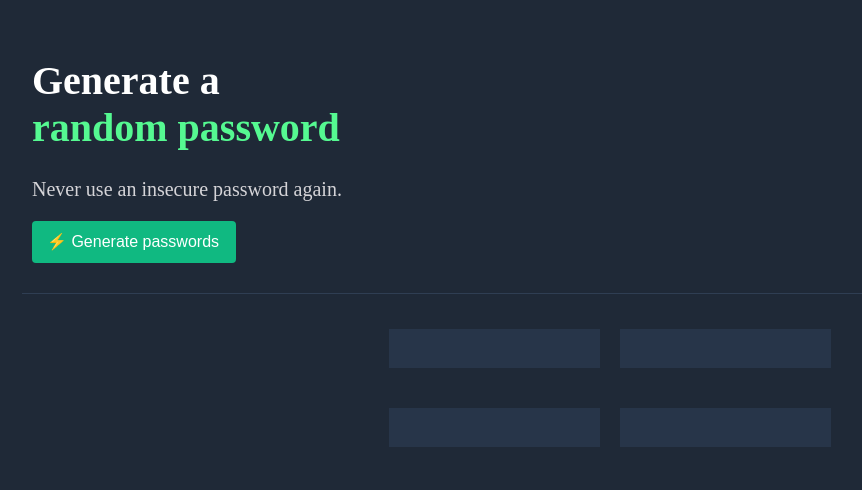
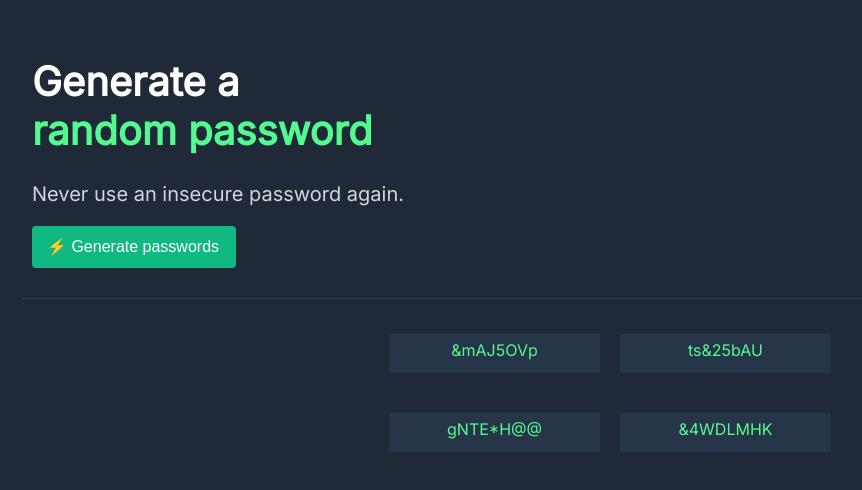
Before and after one commit to mohankrishna99/password-genrator, a plain HTML site: page index.html in a window 1280 px wide. Both pictures are taken after a click on the button "⚡ Generate passwords". Shown: the whole page, without its empty margins (30-892 px from the left). Drawn offline with Linux system fonts and the light colour scheme.

Commit message:
update
added image for unpopulated state,

```diff
--- a/index.html
+++ b/index.html
@@ -10,22 +10,21 @@
         <p>Never use an insecure password again.</p>
         <button onclick="pwdGen()">⚡ Generate passwords</button>
         </header>
-        <!--<p id="pwd"></p>-->
         <div class="pwds">
-            <div class="pwd" id="pwd1">
-                <p id="pwd1"></p>
-            </div>
-            <div class="pwd" id="pwd1">
-                <p id="pwd2"></p>
-            </div>
+            <p class="pwd" id="pwd1">
+                <img src="images/icon.svg">
+            </p>
+            <p class="pwd" id="pwd2">
+                <img src="images/icon.svg">
+            </p>
         </div>
         <div class="pwds">
-            <div class="pwd" id="pwd1">
-                <p id="pwd3"></p>
-            </div>
-            <div class="pwd" id="pwd1">
-                <p id="pwd4"></p>
-            </div>
+            <p class="pwd" id="pwd3">
+                <img src="images/icon.svg">
+            </p>
+            <p class="pwd" id="pwd4">
+                <img src="images/icon.svg">
+            </p>
         </div>
         <script src="index.js"></script>
     </body>
--- a/index.js
+++ b/index.js
@@ -1,10 +1,28 @@
 let possibleChars = [
     'a','b','c','d','e','f','g','h','i','j','k','l','m','n','o','p','q','r','s','t','u','v','w','x','y','z','A','B','C','D','E','F','G','H','I','J','K','L','M','N','O','P','Q','R','S','T','U','V','W','X','Y','Z',1,2,3,4,5,6,7,8,9,0,'!','@','#','$','*','%','&'
     ]
-let pwd = document.getElementById('pwd')
+let pwd1 = document.getElementById('pwd1')
+let pwd2 = document.getElementById('pwd2')
+let pwd3 = document.getElementById('pwd3')
+let pwd4 = document.getElementById('pwd4')
 function pwdGen() {
-    pwd.textContent = ''
+    pwd1.textContent = ''
     for( let i = 0; i < 8; i++) {
-        pwd.textContent += possibleChars[Math.floor(Math.random() * possibleChars.length)]
+        pwd1.textContent += possibleChars[Math.floor(Math.random() * possibleChars.length)]
+    }
+
+    pwd2.textContent = ''
+    for( let i = 0; i < 8; i++) {
+        pwd2.textContent += possibleChars[Math.floor(Math.random() * possibleChars.length)]
+    }
+
+    pwd3.textContent = ''
+    for( let i = 0; i < 8; i++) {
+        pwd3.textContent += possibleChars[Math.floor(Math.random() * possibleChars.length)]
+    }
+
+    pwd4.textContent = ''
+    for( let i = 0; i < 8; i++) {
+        pwd4.textContent += possibleChars[Math.floor(Math.random() * possibleChars.length)]
     }
 }
--- a/style.css
+++ b/style.css
@@ -1,7 +1,9 @@
+@import url('https://fonts.googleapis.com/css2?family=Inter');
 html, body {
     margin: 0;
     padding: 0;
     background-color: #1F2937;
+    font-family: Inter;
 
 }
 
@@ -12,7 +14,7 @@ header{
 }
 h1{
     color: white;
-    /*font-family: Inter;*/
+
     font-weight: 800;
     font-size: 40px;
 }
@@ -52,3 +54,11 @@ button{
     margin: 5px 10px;
     height: 39px;
 }
+
+#pwd1, #pwd2, #pwd3, #pwd4 {
+    text-align: center;
+    color: #55F991;
+    font-size: 16px;
+    line-height: 32px;
+    font-weight: 500;
+}
```
Also changed, not shown: images/icon.svg (added).
